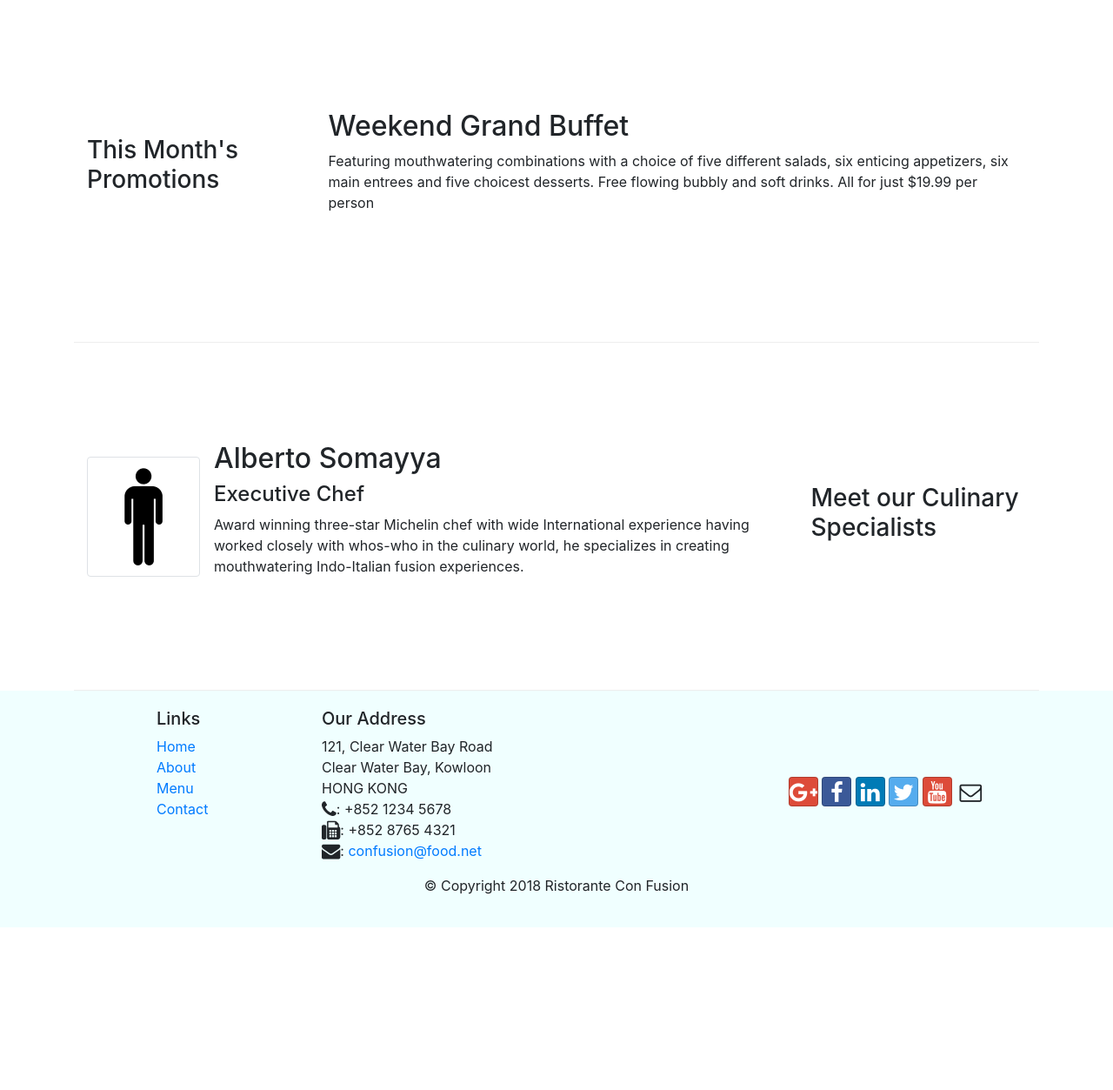
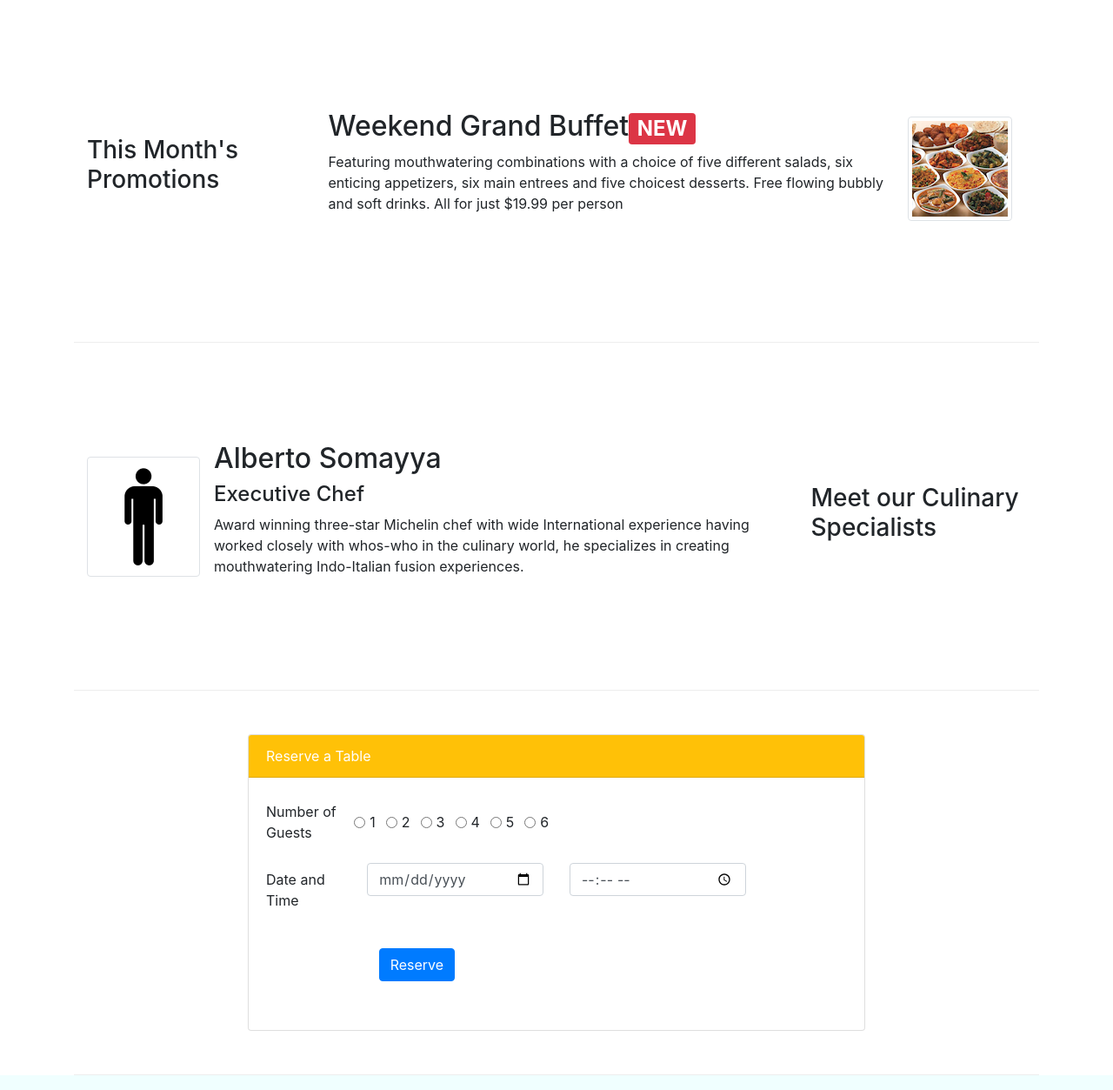
Before and after one commit to fastsnail123/Bootstrap4, a website: page index.html in a window 1280 px wide. Shown: the part 740-1993 px from the top of the page at 87% size. Before the commit the page ends 1806 px from the top, so only its background shows below. Drawn offline with nearby package versions, Linux system fonts and the light colour scheme.

Commit message:
assignment2

```diff
--- a/index.html
+++ b/index.html
@@ -61,6 +61,9 @@
           <div class="col-12 col-sm aligh-self-center">
             <img src="img/logo.png" class="img-fluid">
         </div>
+        <div class="col-12 col-sm aligh-self-center">
+          <a role="button" class="btn btn-warning btn-sm btn-block" href="#reserveForm">Reserve Table</a>
+        </div>
         </div>
       </div>
     </header>
@@ -92,14 +95,19 @@
           <h3>This Month's Promotions</h3>
         </div>
         <div class="col col-sm col-md">
-          <h2>Weekend Grand Buffet</h2>
-          <p>
+          <div class="media">
+
+            <div class="media-body">
+          <h2 class="mt-0">Weekend Grand Buffet<span class="badge badge-danger">NEW </span></h2>
+          <p class="d-none d-sm-block">
             Featuring mouthwatering combinations with a choice of five different
             salads, six enticing appetizers, six main entrees and five choicest
             desserts. Free flowing bubbly and soft drinks. All for just $19.99
             per person
-          </p>
-        </div>
+          </p></div>
+          <img class="d-flex mr-3 img-thumbnail align-self-center"
+          src="img/buffet.png" alt="buffet">
+        </div></div>
       </div>
 
       <div class="row row-content align-items-center">
@@ -123,6 +131,59 @@
           </div>
 
         </div>
+      </div>
+
+      <div class="row row-content justify-content-center">
+         <form class="col-12 col-sm-8 " id="reserveForm">
+           <div class="card">
+           <div class="card-header card-title text-white bg-warning ">Reserve a Table</div>
+          <div class="card-body">
+           <div class="form-group row">
+            <label for="num" class="col-12 col-md-2 col-form-label">Number of Guests</label>
+            <div class="form-check form-check-inline">
+            <input class="form-check-input" type="radio" name="inlineRadioOptions" id="Radio1" value="option1">
+            <label class="form-check-label" for="Radio1"> 1 </label>
+            </div>
+            <div class="form-check form-check-inline">
+            <input class="form-check-input" type="radio" name="inlineRadioOptions" id="Radio2" value="option2">
+            <label class="form-check-label" for="Radio2"> 2 </label>
+            </div>
+            <div class="form-check form-check-inline">
+            <input class="form-check-input" type="radio" name="inlineRadioOptions" id="Radio3" value="option3">
+            <label class="form-check-label" for="Radio3"> 3 </label>
+            </div>
+            <div class="form-check form-check-inline">
+            <input class="form-check-input" type="radio" name="inlineRadioOptions" id="Radio4" value="option4">
+            <label class="form-check-label" for="Radio4"> 4 </label>
+          </div>
+          <div class="form-check form-check-inline">
+            <input class="form-check-input" type="radio" name="inlineRadioOptions" id="Radio5" value="option5">
+          <label class="form-check-label" for="Radio5"> 5 </label>
+            </div>
+            <div class="form-check form-check-inline">
+            <input class="form-check-input" type="radio" name="inlineRadioOptions" id="Radio6" value="option5">
+            <label class="form-check-label" for="Radio6"> 6 </label>
+          </div>
+
+          </div>
+          <div class= " form-group row">
+            <label for="dateTime" class="col-12 col-md-2 col-form-label">Date and Time</label>
+                        <div class="col-12 col-md-4">
+                            <input type="date" class="form-control" id="date" name="date" placeholder="Date">
+                        </div>
+                        <div class="col-12 col-md-4">
+                            <input type="time" class="form-control" id="time" name="time" placeholder="Time">
+                        </div>
+          </div>
+          <div class=" card-body form-group row">
+            <div class="offset-md-2 col-md-10">
+                <button type="submit" class="btn btn-primary">Reserve</button>
+            </div>
+        </div>
+ </div>
+
+
+        </div></form>
       </div>
     </div>
 
```
